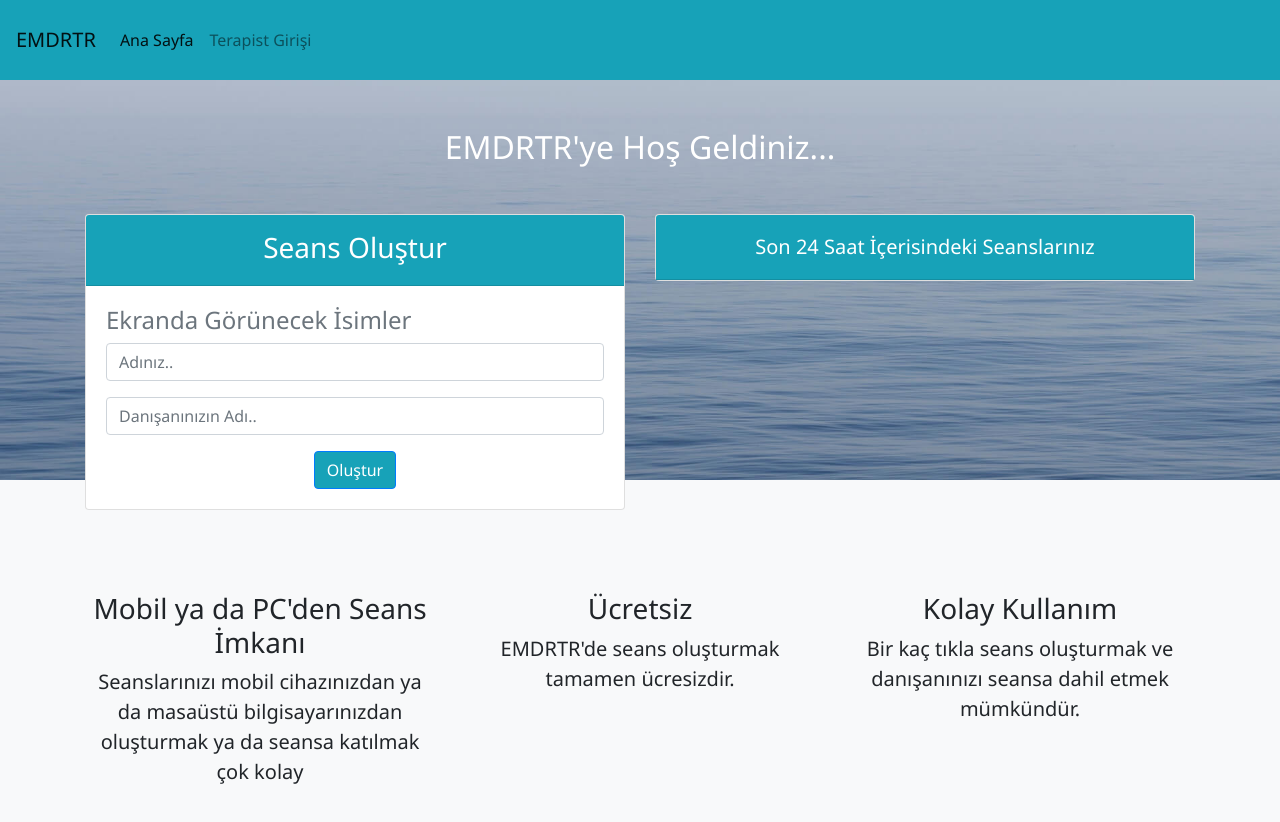
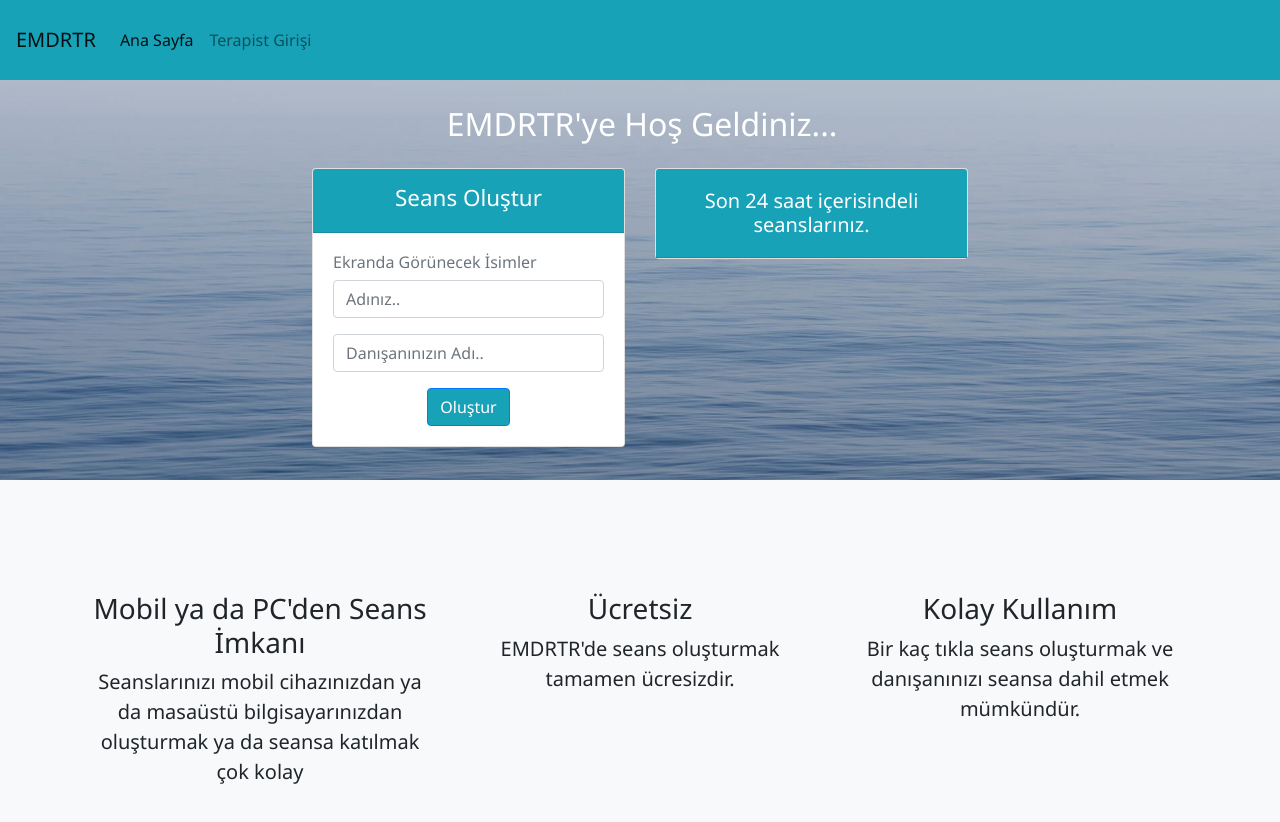
Before and after one commit to heydereh/emdr-ball, a React (Create React App) app: page /home in a window 1280 px wide. Shown: the top 822 px of the page. Built offline with nearby package versions, Linux system fonts and the light colour scheme.

Commit message:
Ana sayfaya seans oluşturma formunu aldım

```diff
--- a/src/App.js
+++ b/src/App.js
@@ -18,18 +18,17 @@ const App = () => {
   // const isAdmin = location.pathname.includes('admin')
   return (
     <Router history={history}>
-      <div className="App">
-    </div>
-      <div
-        className={`${cinemaMod ? "opacity-1" : "color-background"}`}
-        style={{}}
-      >
+      <div className={`${cinemaMod ? "opacity-1" : "color-background"}`} style={{height: "100%"}} >
           <div>
             <Appbar cinemaMod={cinemaMod} toggleCinemaMod={setCinemaMod} />
           </div>
-        <div id="main-container" >
+          <div id="main-container">
             <Switch>
-            <Route path="/" exact component={() => <Redirect to={"/home"} />} />
+              <Route
+                path="/"
+                exact
+                component={() => <Redirect to={"/home"} />}
+              />
               <Route path="/home" exact component={() => <Home />} />
               <Route path="/admin" exact component={() => <Admin />} />
               <Route
@@ -41,7 +40,10 @@ const App = () => {
                 path="/:sessionId"
                 exact
                 component={() => (
-                <Session cinemaMod={cinemaMod} toggleCinemaMod={setCinemaMod} />
+                  <Session
+                    cinemaMod={cinemaMod}
+                    toggleCinemaMod={setCinemaMod}
+                  />
                 )}
               />
             </Switch>
--- a/src/components/home/Home.jsx
+++ b/src/components/home/Home.jsx
@@ -65,39 +65,41 @@ const Home = () => {
   };
 
   return (
-    <div>
-      <div style={{ height: "50vh" }}>
+    <div style={{}}>
+      <div className="row " style={{height: "auto"}}>
+        <div className="col" >
           <header
-          className="text-white text-center"
+            className="text-white text-center d-flex align-items-center justify-content-center"
             style={{
               background: `url(${background})no-repeat center center`,
               backgroundSize: "cover",
-            height: "100%",
+              height: "auto",
+              minHeight: "50vh"
             }}
           >
-          <div className="overlay" />
-          <div className="">
-            <div className="row">
-              <div className="col-xl-9 mx-auto mt-5">
-                <h6 style={{ fontSize: "2rem" }} className="mb-5">
+            <div className="overlay"  />
+            <div className="" >
+              <div className="row" >
+                <div className="col mt-2 ml-1">
+                  <h6 style={{ fontSize: "2rem" }} className="">
                     EMDRTR'ye Hoş Geldiniz...
                   </h6>
                 </div>
               </div>
               {/* FORM START */}
-            <div className="container container-xl">
-              <div className="row">
-                <div className="col-sm">
-                  <div className="card">
+              <div className="container align-items-center mt-2">
+                <div className="row" >
+                  <div className="col-sm mt-2">
+                    <div className="card mb-3">
                       <div
                         className="card-header "
                         style={{ backgroundColor: colorNavbar }}
                       >
-                      <h3 className="pt-1">Seans Oluştur</h3>
+                        <h3 style={{ fontSize: "1.4rem" }} className="pt-1">Seans Oluştur</h3>
                       </div>
-                    <div className="card-body">
+                      <div className="card-body h-auto">
                         <form onSubmit={handleSubmit}>
-                        <h4 className="text-secondary text-left">
+                          <h4 style={{ fontSize: "1rem" }} className="text-secondary text-left">
                             Ekranda Görünecek İsimler
                           </h4>
                           <input
@@ -128,12 +130,20 @@ const Home = () => {
                       </div>
                     </div>
                   </div>
-                <div className="col-sm">
-                  <div className="card">
-                    <div className="card-header" style={{ backgroundColor: colorNavbar }}>
-                      <h5 className="pt-2">Son 24 Saat İçerisindeki Seanslarınız</h5>
+                  <div className="col-sm mt-2">
+                    <div className="card mb-3">
+                      <div
+                        className="card-header"
+                        style={{ backgroundColor: colorNavbar }}
+                      >
+                        <h5 className="pt-2">
+                          Son 24 saat içerisindeli seanslarınız.
+                        </h5>
                       </div>
-                    <div className="" style={{ maxHeight: "14.3rem", overflowY: "scroll" }}>
+                      <div
+                        className=""
+                        style={{ maxHeight: "210px", overflowY: "scroll" }}
+                      >
                         {oldSessionsArrayOfObject
                           .reverse()
                           .map((oldSession, index) => {
@@ -170,10 +180,12 @@ const Home = () => {
             </div>
           </header>
         </div>
-      <div style={{ height: "50vh" }}>
+      </div>
+      <div className="row " style={{height: "auto"}}>
+        <div className="col">
         <section
           className="features-icons bg-light text-center"
-          style={{ height: "100%" }}
+          style={{ height: "auto" }}
         >
           <div className="container">
             <div className="row">
@@ -217,6 +229,7 @@ const Home = () => {
         </section>
         </div>
       </div>
+    </div>
   );
 };
 
```
Lines whose indentation alone changed are shown as unchanged.
